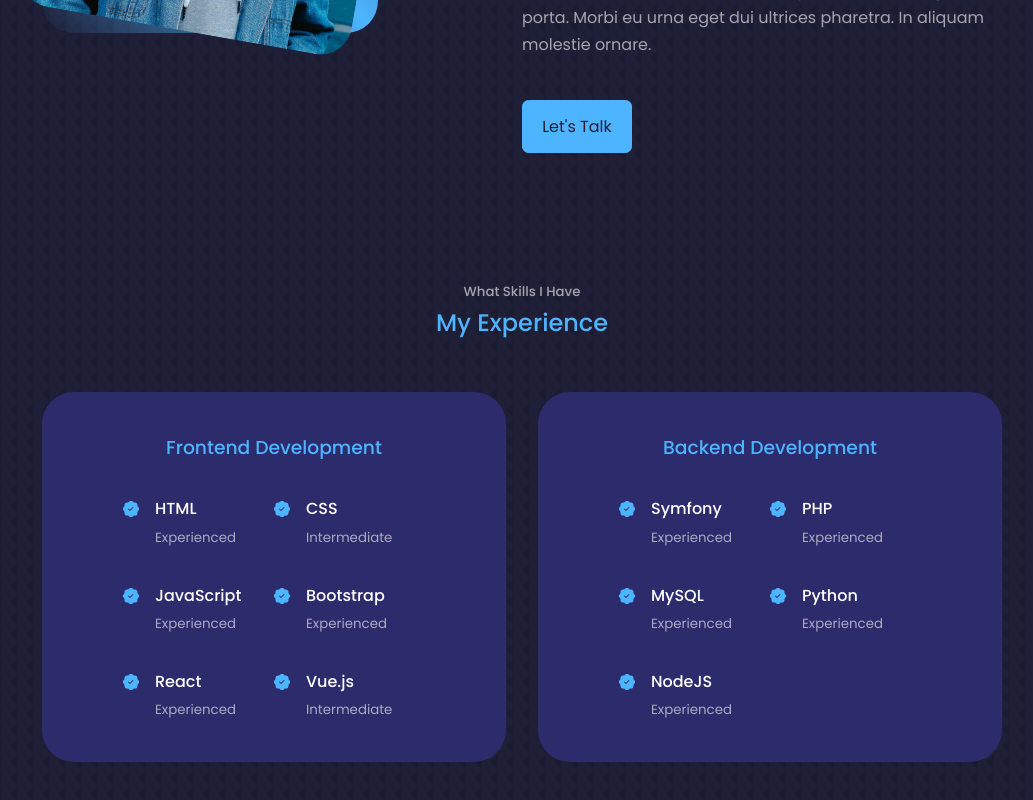
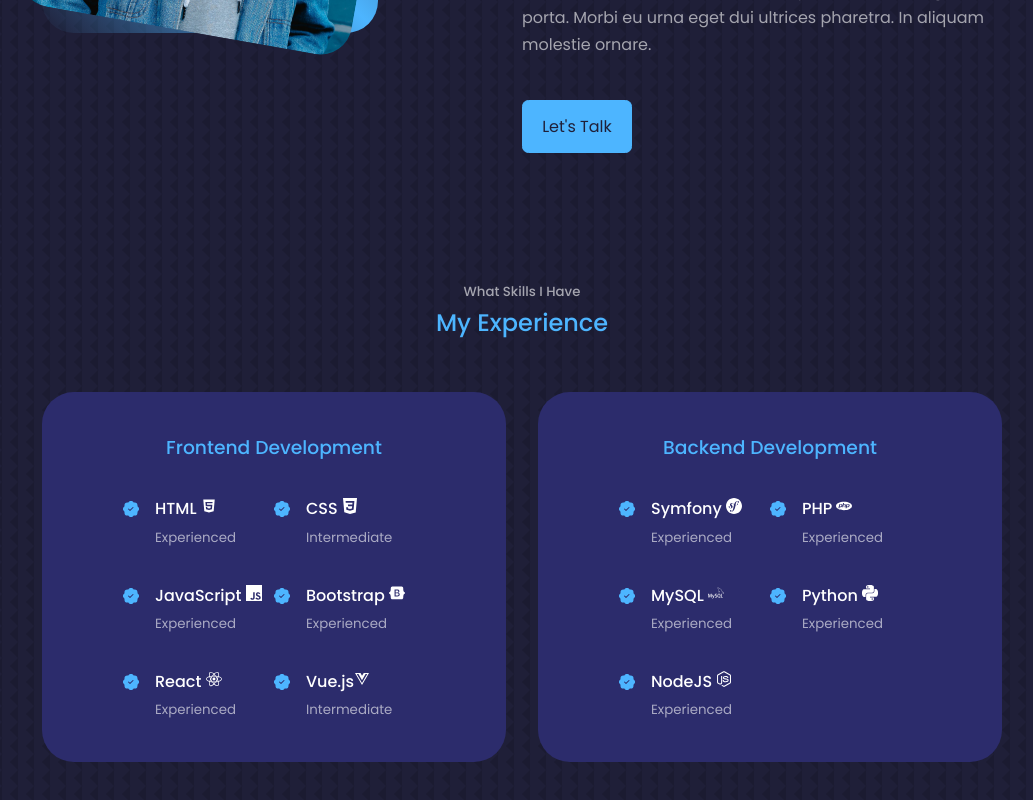
Before and after one commit to DARDORKE/portfolio-kevy, a React (Create React App) app: page / in a window 1280 px wide. Shown: the part 1342-2142 px from the top of the page, without its empty margins (118-1151 px from the left). Built offline with nearby package versions, Linux system fonts and the light colour scheme.

Commit message:
Icons experiences

```diff
--- a/src/components/experience/Experience.jsx
+++ b/src/components/experience/Experience.jsx
@@ -1,6 +1,17 @@
 import React from 'react'
 import './experience.css'
 import {BsPatchCheckFill} from 'react-icons/bs'
+import {AiFillHtml5} from 'react-icons/ai'
+import {SiCss3} from 'react-icons/si'
+import {SiJavascript} from 'react-icons/si'
+import {SiBootstrap} from 'react-icons/si'
+import {SiReact} from 'react-icons/si'
+import {FaVuejs} from 'react-icons/fa'
+import {SiSymfony} from 'react-icons/si'
+import {SiPhp} from 'react-icons/si'
+import {SiMysql} from 'react-icons/si'
+import {SiPython} from 'react-icons/si'
+import {FaNodeJs} from 'react-icons/fa'
 
 const Experience = () => {
   return (
@@ -15,42 +26,42 @@
             <article className='experience__details'>
               <BsPatchCheckFill className='experience__details-icon'/>
               <div>
-                <h4>HTML</h4>
+                <h4>HTML <AiFillHtml5/></h4>
                 <small className='text-light'>Experienced</small>
               </div>
             </article>
             <article className='experience__details'>
               <BsPatchCheckFill className='experience__details-icon'/>
               <div>
-                <h4>CSS</h4>
+                <h4>CSS <SiCss3/></h4>
                 <small className='text-light'>Intermediate</small>
               </div>
             </article>
             <article className='experience__details'>
               <BsPatchCheckFill className='experience__details-icon'/>
               <div>
-                <h4>JavaScript</h4>
+                <h4>JavaScript <SiJavascript/></h4>
                 <small className='text-light'>Experienced</small>
               </div>
             </article>
             <article className='experience__details'>
               <BsPatchCheckFill className='experience__details-icon'/>
               <div>
-                <h4>Bootstrap</h4>
+                <h4>Bootstrap <SiBootstrap/></h4>
                 <small className='text-light'>Experienced</small>
               </div>
             </article>
             <article className='experience__details'>
               <BsPatchCheckFill className='experience__details-icon'/>
               <div>
-                <h4>React</h4>
+                <h4>React <SiReact/></h4>
                 <small className='text-light'>Experienced</small>
               </div>
             </article>
             <article className='experience__details'>
               <BsPatchCheckFill className='experience__details-icon'/>
               <div>
-                <h4>Vue.js</h4>
+                <h4>Vue.js<FaVuejs/></h4>
                 <small className='text-light'>Intermediate</small>
               </div>
             </article>
@@ -63,35 +74,35 @@
             <article className='experience__details'>
               <BsPatchCheckFill className='experience__details-icon'/>
               <div>
-                <h4>Symfony</h4>
+                <h4>Symfony <SiSymfony/></h4>
                 <small className='text-light'>Experienced</small>
               </div>
             </article>
             <article className='experience__details'>
               <BsPatchCheckFill className='experience__details-icon'/>
               <div>
-                <h4>PHP</h4>
+                <h4>PHP <SiPhp/></h4>
                 <small className='text-light'>Experienced</small>
               </div>
             </article>
             <article className='experience__details'>
               <BsPatchCheckFill className='experience__details-icon'/>
               <div>
-                <h4>MySQL</h4>
+                <h4>MySQL <SiMysql/></h4>
                 <small className='text-light'>Experienced</small>
               </div>
             </article>
             <article className='experience__details'>
               <BsPatchCheckFill className='experience__details-icon'/>
               <div>
-                <h4>Python</h4>
+                <h4>Python <SiPython/></h4>
                 <small className='text-light'>Experienced</small>
               </div>
             </article>
             <article className='experience__details'>
               <BsPatchCheckFill className='experience__details-icon'/>
               <div>
-                <h4>NodeJS</h4>
+                <h4>NodeJS <FaNodeJs/></h4>
                 <small className='text-light'>Experienced</small>
               </div>
             </article>
--- a/src/components/header/HeaderSocials.jsx
+++ b/src/components/header/HeaderSocials.jsx
@@ -7,8 +7,8 @@
   return (
     <div className='header_socials'>
       <a href='https://linkedin.com' target="_blank"><BsLinkedin/></a>
-      <a href='https://github.com' target="_blank"><FaGithub/></a>
-      <a href='https://dribbble.com' target="_blank"><FiDribbble/></a>
+      <a href='https://github.com/DARDORKE' target="_blank"><FaGithub/></a>
+      <a href='https://dribbble.com/kdardor' target="_blank"><FiDribbble/></a>
     </div>
   )
 }
--- a/src/components/nav/Nav.jsx
+++ b/src/components/nav/Nav.jsx
@@ -3,7 +3,7 @@
 import {AiOutlineHome} from 'react-icons/ai'
 import {AiOutlineUser} from 'react-icons/ai'
 import {BiBook} from 'react-icons/bi'
-import {RiServiceLine} from 'react-icons/ri'
+import {FaRegHandshake} from 'react-icons/fa'
 import {BiMessageRoundedDetail} from 'react-icons/bi'
 import { useState } from 'react'
 
@@ -14,7 +14,7 @@
       <a href='#' onClick={() => setActiveNav('#')} className={activeNav === '#' ? 'active' : ''}><AiOutlineHome/></a>
       <a href='#about' onClick={() => setActiveNav('#about')} className={activeNav === '#about' ? 'active' : ''}><AiOutlineUser/></a>
       <a href='#experience' onClick={() => setActiveNav('#experience')} className={activeNav === '#experience' ? 'active' : ''}><BiBook/></a>
-      <a href='#services' onClick={() => setActiveNav('#services')} className={activeNav === '#services' ? 'active' : ''}><RiServiceLine/></a>
+      <a href='#services' onClick={() => setActiveNav('#services')} className={activeNav === '#services' ? 'active' : ''}><FaRegHandshake/></a>
       <a href='#contact' onClick={() => setActiveNav('#contact')} className={activeNav === '#contact' ? 'active' : ''}><BiMessageRoundedDetail/></a>
     </nav>
   )
```
